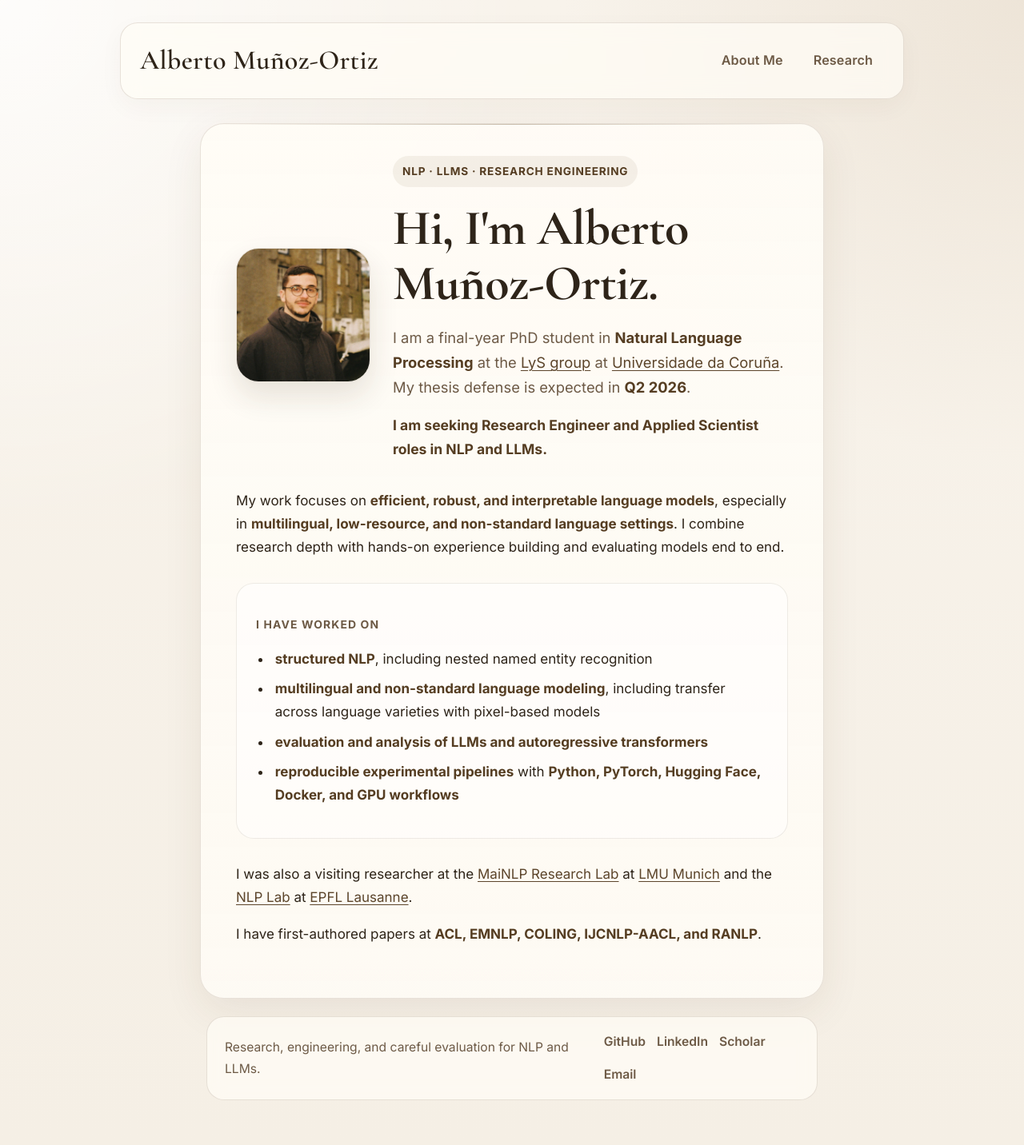
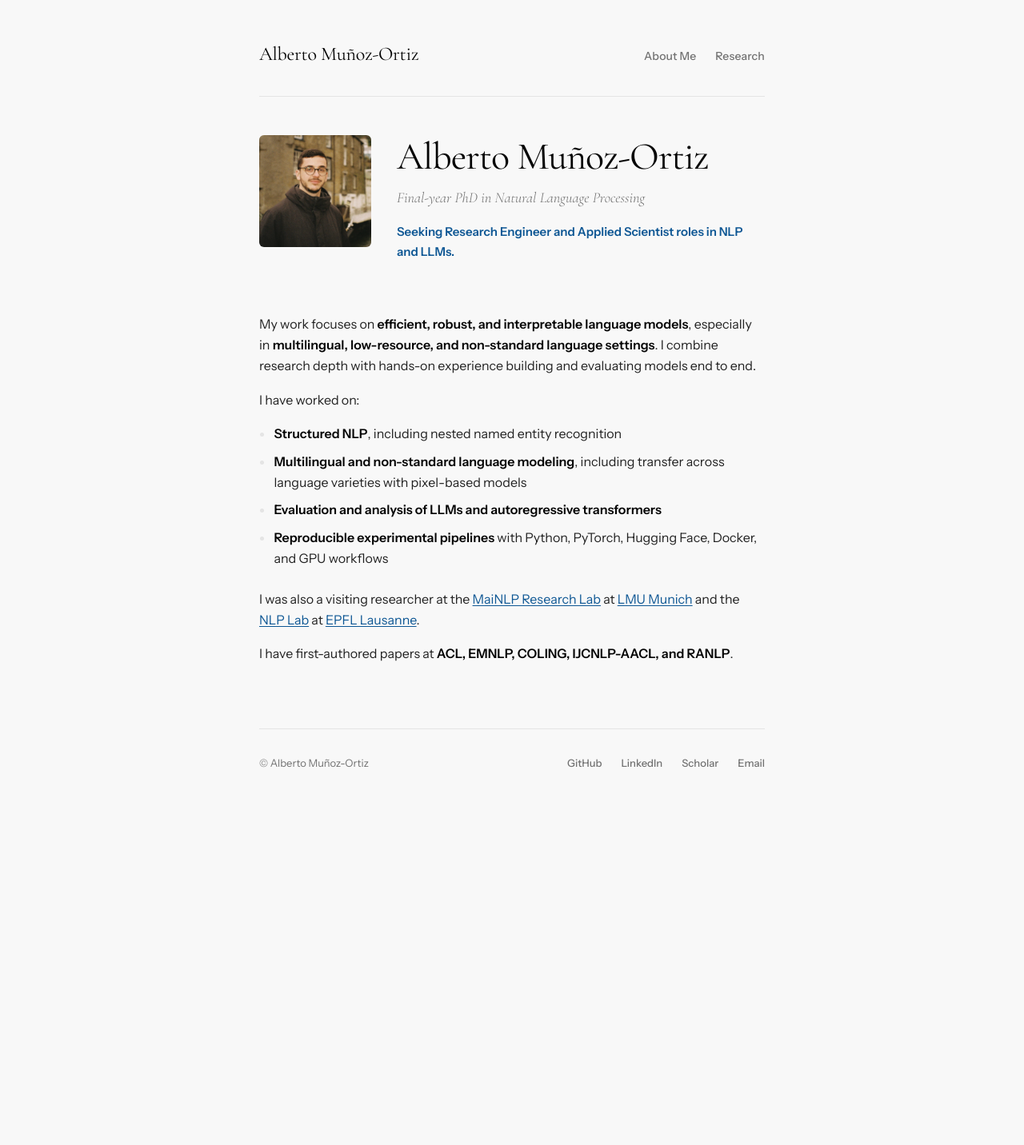
Before and after one commit to amunozo/amunozo.github.io, a Jekyll site: the page built from index.md, in a window 1280 px wide. Shown: the whole page at 80% size. Built offline with Jekyll 4.4.1, drawn with Linux system fonts in a browser that asks for light colours; after the commit the page ends 1045 px from its top, so only the background shows below that.

Commit message:
Redesign: clean typography, flat layout, impeccable-style principles

```diff
--- a/_includes/footer.html
+++ b/_includes/footer.html
@@ -1,11 +1,9 @@
 <footer class="site-footer">
-  <div class="footer-inner">
-    <p class="footer-note">Research, engineering, and careful evaluation for NLP and LLMs.</p>
-    <div class="footer-links">
-      <a href="https://github.com/amunozo" target="_blank" rel="noopener noreferrer">GitHub</a>
-      <a href="https://linkedin.com/in/alberto-munoz-ortiz-683470106" target="_blank" rel="noopener noreferrer">LinkedIn</a>
-      <a href="https://scholar.google.com/citations?user=sS5dz4QAAAAJ&hl" target="_blank" rel="noopener noreferrer">Scholar</a>
-      <a href="mailto:alberto.munoz.ortiz@proton.me">Email</a>
-    </div>
+  <p class="footer-note">&copy; Alberto Muñoz-Ortiz</p>
+  <div class="footer-links">
+    <a href="https://github.com/amunozo" target="_blank" rel="noopener noreferrer">GitHub</a>
+    <a href="https://linkedin.com/in/alberto-munoz-ortiz-683470106" target="_blank" rel="noopener noreferrer">LinkedIn</a>
+    <a href="https://scholar.google.com/citations?user=sS5dz4QAAAAJ&hl" target="_blank" rel="noopener noreferrer">Scholar</a>
+    <a href="mailto:alberto.munoz.ortiz@proton.me">Email</a>
   </div>
 </footer>
--- a/_includes/header.html
+++ b/_includes/header.html
@@ -1,5 +1,4 @@
 <header class="site-header">
-  <div class="site-header-inner">
   <a href="{{ '/' | relative_url }}" class="site-brand">Alberto Muñoz-Ortiz</a>
   <nav class="site-nav" aria-label="Primary">
     <ul>
@@ -8,5 +7,4 @@
       {% endfor %}
     </ul>
   </nav>
-  </div>
 </header>
--- a/_layouts/default.html
+++ b/_layouts/default.html
@@ -8,7 +8,7 @@
   <meta name="description" content="{{ page.description | default: site.description }}">
   <link rel="preconnect" href="https://fonts.googleapis.com">
   <link rel="preconnect" href="https://fonts.gstatic.com" crossorigin>
-  <link href="https://fonts.googleapis.com/css2?family=Cormorant+Garamond:wght@500;600;700&family=Inter:wght@400;500;600;700&display=swap" rel="stylesheet">
+  <link href="https://fonts.googleapis.com/css2?family=Cormorant+Garamond:ital,wght@0,300;0,400;0,600;1,300;1,400&family=Instrument+Sans:wght@400;500;600&family=Space+Grotesk:wght@400;500;600&display=swap" rel="stylesheet">
   <link rel="stylesheet" href="{{ '/assets/css/style.css' | relative_url }}">
 
   <!-- Google Analytics 4 (GA4) -->
@@ -24,9 +24,9 @@
 <body>
   <div class="site-shell">
     {% include header.html %}
-    <main class="page-content">
+    <div class="page-content">
       {{ content }}
-    </main>
+    </div>
     {% include footer.html %}
   </div>
 </body>
--- a/assets/css/style.css
+++ b/assets/css/style.css
@@ -1,346 +1,299 @@
+@import url('https://fonts.googleapis.com/css2?family=Cormorant+Garamond:ital,wght@0,300;0,400;0,600;1,300;1,400&family=Instrument+Sans:wght@400;500;600&family=Space+Grotesk:wght@400;500;600&display=swap');
+
+/* ── Tokens ─────────────────────────────────────────── */
 :root {
-  --bg: #f5efe5;
-  --bg-accent: #efe5d6;
-  --surface: rgba(255, 252, 246, 0.82);
-  --surface-strong: rgba(255, 252, 246, 0.92);
-  --border: rgba(92, 69, 43, 0.14);
-  --text: #2e2419;
-  --muted: #6d5a46;
-  --accent: #735736;
-  --accent-strong: #553d22;
-  --link: #5c452b;
-  --link-hover: #2e2419;
-  --shadow: 0 16px 50px rgba(71, 50, 27, 0.08);
-  --radius: 24px;
-  --content-width: 780px;
+  --font-display: "Cormorant Garamond", Georgia, serif;
+  --font-body: "Instrument Sans", system-ui, sans-serif;
+  --font-mono: "Space Grotesk", monospace;
+
+  --color-ink: oklch(10% 0 0);
+  --color-text: oklch(10% 0 0);
+  --color-charcoal: oklch(25% 0 0);
+  --color-ash: oklch(55% 0 0);
+  --color-mist: oklch(92% 0 0);
+  --color-cream: oklch(96% .005 350);
+  --color-paper: oklch(98% 0 0);
+  --color-accent: oklch(45% .12 250);
+  --color-accent-hover: oklch(38% .12 250);
+
+  --spacing-xs: 8px;
+  --spacing-sm: 16px;
+  --spacing-md: 24px;
+  --spacing-lg: 32px;
+  --spacing-xl: 48px;
+  --spacing-2xl: 80px;
+
+  --width-content: 680px;
+
+  --ease-out: cubic-bezier(.16, 1, .3, 1);
+  --duration-fast: .15s;
 }
 
-* {
-  box-sizing: border-box;
-}
+/* ── Reset ──────────────────────────────────────────── */
+*, *::before, *::after { box-sizing: border-box; }
+* { margin: 0; }
+img, picture, svg { display: block; max-width: 100%; }
 
+/* ── Global ─────────────────────────────────────────── */
 html {
-  font-size: 17px;
-  scroll-behavior: smooth;
+  -webkit-font-smoothing: antialiased;
+  -moz-osx-font-smoothing: grayscale;
+  text-rendering: optimizeLegibility;
 }
 
 body {
-  margin: 0;
-  font-family: "Inter", "Instrument Sans", system-ui, -apple-system, BlinkMacSystemFont, "Segoe UI", sans-serif;
-  color: var(--text);
-  line-height: 1.7;
-  background:
-    radial-gradient(circle at top left, rgba(255, 255, 255, 0.8), transparent 34%),
-    radial-gradient(circle at top right, rgba(210, 191, 166, 0.28), transparent 30%),
-    linear-gradient(180deg, #f8f3eb 0%, var(--bg) 100%);
+  font-family: var(--font-body);
+  font-size: 16px;
+  line-height: 1.65;
+  color: var(--color-text);
+  background: var(--color-paper);
+  min-height: 100vh;
+  min-height: 100dvh;
 }
 
-body::before {
-  content: "";
-  position: fixed;
-  inset: 0;
-  pointer-events: none;
-  opacity: 0.18;
-  background-image:
-    linear-gradient(rgba(110, 84, 58, 0.025) 1px, transparent 1px),
-    linear-gradient(90deg, rgba(110, 84, 58, 0.025) 1px, transparent 1px);
-  background-size: 24px 24px;
-  mask-image: linear-gradient(to bottom, rgba(0, 0, 0, 0.55), transparent 88%);
+::selection {
+  background: oklch(45% .12 250 / .18);
+  color: var(--color-ink);
 }
 
-img {
-  max-width: 100%;
-  display: block;
+/* ── Typography ─────────────────────────────────────── */
+h1, h2, h3, h4 {
+  font-family: var(--font-display);
+  font-weight: 400;
+  letter-spacing: -.02em;
+  color: var(--color-ink);
+  line-height: 1.15;
 }
 
-.site-shell {
-  width: min(100% - 32px, 980px);
-  margin: 0 auto;
-  padding: 28px 0 56px;
-  position: relative;
+h1 { font-size: clamp(2.2rem, 4.5vw, 3rem); }
+h2 { font-size: 1.75rem; }
+h3 { font-size: 1.4rem; }
+h4 { font-size: 1.15rem; }
+
+a {
+  color: var(--color-accent);
+  text-decoration: underline;
+  text-decoration-thickness: 1px;
+  text-underline-offset: 2px;
+  transition: color var(--duration-fast) var(--ease-out);
 }
 
-.site-header {
-  margin-bottom: 30px;
+a:hover {
+  color: var(--color-accent-hover);
+  text-decoration-thickness: 2px;
 }
 
-.site-header-inner {
+strong {
+  color: var(--color-ink);
+  font-weight: 600;
+}
+
+/* ── Layout ─────────────────────────────────────────── */
+.site-shell {
+  max-width: var(--width-content);
+  margin: 0 auto;
+  padding: var(--spacing-xl) var(--spacing-md) var(--spacing-2xl);
+}
+
+/* ── Header ─────────────────────────────────────────── */
+.site-header {
   display: flex;
-  align-items: center;
   justify-content: space-between;
-  gap: 24px;
-  padding: 18px 24px;
-  border: 1px solid var(--border);
-  background: rgba(255, 252, 246, 0.72);
-  backdrop-filter: blur(12px);
-  border-radius: 22px;
-  box-shadow: 0 10px 30px rgba(71, 50, 27, 0.04);
+  align-items: baseline;
+  padding-bottom: var(--spacing-lg);
+  margin-bottom: var(--spacing-xl);
+  border-bottom: 1px solid var(--color-mist);
 }
 
 .site-brand {
-  font-family: "Cormorant Garamond", Georgia, serif;
-  font-size: 2rem;
-  font-weight: 600;
-  letter-spacing: 0.01em;
-  color: var(--text);
+  font-family: var(--font-display);
+  font-size: 1.5rem;
+  font-weight: 400;
+  letter-spacing: -.01em;
+  color: var(--color-ink);
   text-decoration: none;
 }
 
 .site-brand:hover {
-  color: var(--accent-strong);
+  color: var(--color-accent);
 }
 
 .site-nav ul {
   list-style: none;
   display: flex;
-  align-items: center;
-  gap: 10px;
-  margin: 0;
+  gap: var(--spacing-md);
   padding: 0;
 }
 
 .site-nav a {
-  color: var(--muted);
+  color: var(--color-ash);
   text-decoration: none;
-  font-size: 0.95rem;
-  font-weight: 600;
-  letter-spacing: 0.01em;
-  padding: 10px 14px;
-  border-radius: 999px;
-  transition: background-color 0.2s ease, color 0.2s ease, transform 0.2s ease;
+  font-size: .875rem;
+  font-weight: 500;
+  letter-spacing: .01em;
+  transition: color var(--duration-fast) var(--ease-out);
 }
 
-.site-nav a:hover,
-.site-nav a:focus-visible {
-  color: var(--accent-strong);
-  background: rgba(115, 87, 54, 0.08);
-  transform: translateY(-1px);
+.site-nav a:hover {
+  color: var(--color-ink);
 }
 
-.page-content {
-  max-width: var(--content-width);
-  margin: 0 auto;
-  padding: 40px 44px 48px;
-  background: linear-gradient(180deg, var(--surface-strong) 0%, var(--surface) 100%);
-  border: 1px solid var(--border);
-  border-radius: 30px;
-  box-shadow: var(--shadow);
-  position: relative;
-  overflow: hidden;
-}
-
-.page-content::before {
-  content: "";
-  position: absolute;
-  inset: 0 0 auto;
-  height: 1px;
-  background: linear-gradient(90deg, transparent, rgba(115, 87, 54, 0.4), transparent);
-}
-
+/* ── Homepage hero ──────────────────────────────────── */
 .home-hero {
   display: grid;
-  grid-template-columns: 168px 1fr;
-  gap: 28px;
-  align-items: center;
-  margin-bottom: 18px;
+  grid-template-columns: 140px 1fr;
+  gap: var(--spacing-lg);
+  align-items: start;
+  margin-bottom: var(--spacing-xl);
 }
 
 .home-portrait {
-  width: 168px;
-  aspect-ratio: 1 / 1;
+  width: 140px;
+  aspect-ratio: 1;
   object-fit: cover;
-  border-radius: 28px;
-  border: 1px solid rgba(92, 69, 43, 0.14);
-  box-shadow: 0 18px 36px rgba(61, 41, 20, 0.12);
+  border-radius: 6px;
+  filter: grayscale(15%);
 }
 
-.home-hero-copy > *:first-child {
-  margin-top: 0;
+.home-intro h1 {
+  margin-bottom: var(--spacing-xs);
 }
 
-.kicker {
-  display: inline-flex;
-  align-items: center;
-  gap: 8px;
-  margin: 0 0 14px;
-  padding: 8px 12px;
-  border-radius: 999px;
-  background: rgba(115, 87, 54, 0.08);
-  color: var(--accent-strong);
-  font-size: 0.8rem;
-  font-weight: 700;
-  letter-spacing: 0.06em;
-  text-transform: uppercase;
+.home-intro .subtitle {
+  font-family: var(--font-display);
+  font-size: 1.15rem;
+  font-style: italic;
+  color: var(--color-ash);
+  margin-bottom: var(--spacing-sm);
+  font-weight: 300;
 }
 
-.page-content h1,
-.page-content h2,
-.page-content h3,
-.page-content h4 {
-  font-family: "Cormorant Garamond", Georgia, serif;
-  color: var(--text);
-  line-height: 1.12;
-  letter-spacing: -0.01em;
-  margin: 2.3rem 0 0.85rem;
+.home-intro .seeking {
+  color: var(--color-accent);
+  font-weight: 600;
+  font-size: .9375rem;
 }
 
-.page-content h1 {
-  font-size: clamp(2.45rem, 5vw, 3.65rem);
-  margin: 0 0 0.6rem;
+/* ── Page content ───────────────────────────────────── */
+.page-content p {
+  margin-bottom: var(--spacing-sm);
+  color: var(--color-charcoal);
 }
 
-.page-content h2 {
-  font-size: 2.15rem;
+.page-content ul {
+  margin: var(--spacing-sm) 0 var(--spacing-md);
+  padding-left: 1.15em;
+}
+
+.page-content li {
+  margin-bottom: var(--spacing-xs);
+  color: var(--color-charcoal);
+}
+
+.page-content li::marker {
+  color: var(--color-mist);
+}
+
+/* ── Section dividers ───────────────────────────────── */
+.section-rule {
+  border: none;
+  border-top: 1px solid var(--color-mist);
+  margin: var(--spacing-xl) 0;
+}
+
+/* ── Research page ──────────────────────────────────── */
+.page-content .research-intro {
+  color: var(--color-charcoal);
+  margin-bottom: var(--spacing-xl);
+  max-width: 55ch;
+  font-size: 1.05rem;
+  line-height: 1.7;
 }
 
 .page-content h3 {
-  font-size: 1.9rem;
+  margin-top: var(--spacing-xl);
+  margin-bottom: var(--spacing-sm);
 }
 
 .page-content h4 {
-  font-size: 1.45rem;
+  margin-top: var(--spacing-lg);
+  margin-bottom: var(--spacing-sm);
+  color: var(--color-ash);
+  font-style: italic;
 }
 
-.page-content p,
-.page-content ul,
-.page-content ol {
-  margin: 1rem 0;
+.page-content .pub-list {
+  list-style: none;
+  padding-left: 0;
 }
 
-.lede {
-  font-size: 1.08rem;
-  color: var(--muted);
-  margin-top: 0;
+.page-content .pub-list li {
+  padding: var(--spacing-sm) 0;
+  border-bottom: 1px solid var(--color-mist);
+  line-height: 1.55;
+  font-size: .9375rem;
 }
 
-.role-line {
-  margin: 0.8rem 0 0;
-  font-size: 1.03rem;
-  color: var(--accent-strong);
+.page-content .pub-list li:last-child {
+  border-bottom: none;
 }
 
-.focus-block {
-  margin: 1.8rem 0;
-  padding: 22px 24px;
-  border: 1px solid rgba(92, 69, 43, 0.1);
-  border-radius: 22px;
-  background: rgba(255, 255, 255, 0.5);
-}
-
-.focus-label {
-  margin: 0 0 10px;
-  font-size: 0.82rem;
-  font-weight: 700;
-  letter-spacing: 0.08em;
-  text-transform: uppercase;
-  color: var(--muted);
-}
-
-.page-content ul {
-  padding-left: 1.2rem;
-}
-
-.page-content li {
-  margin: 0.5rem 0;
-  padding-left: 0.2rem;
-}
-
-.page-content strong {
-  color: var(--accent-strong);
-}
-
-.page-content a {
-  color: var(--link);
-  text-decoration: underline;
-  text-decoration-thickness: 1px;
-  text-underline-offset: 0.18em;
-}
-
-.page-content a:hover,
-.page-content a:focus-visible {
-  color: var(--link-hover);
-}
-
-.page-content blockquote {
-  margin: 1.4rem 0;
-  padding: 0.2rem 0 0.2rem 1rem;
-  border-left: 2px solid rgba(92, 69, 43, 0.22);
-  color: var(--muted);
-}
-
+/* ── Footer ─────────────────────────────────────────── */
 .site-footer {
-  max-width: var(--content-width);
-  margin: 22px auto 0;
-  padding: 0 8px;
-}
-
-.footer-inner {
+  margin-top: var(--spacing-2xl);
+  padding-top: var(--spacing-lg);
+  border-top: 1px solid var(--color-mist);
   display: flex;
   justify-content: space-between;
-  align-items: center;
-  gap: 18px;
-  padding: 18px 22px;
-  border-radius: 22px;
-  background: rgba(255, 252, 246, 0.74);
-  border: 1px solid var(--border);
-  backdrop-filter: blur(10px);
+  align-items: baseline;
+  flex-wrap: wrap;
+  gap: var(--spacing-sm);
 }
 
 .footer-note {
-  margin: 0;
-  color: var(--muted);
-  font-size: 0.92rem;
+  color: var(--color-ash);
+  font-size: .8125rem;
 }
 
 .footer-links {
   display: flex;
-  flex-wrap: wrap;
-  gap: 14px;
+  gap: var(--spacing-md);
 }
 
 .footer-links a {
-  color: var(--muted);
+  color: var(--color-ash);
   text-decoration: none;
-  font-size: 0.92rem;
-  font-weight: 600;
+  font-size: .8125rem;
+  font-weight: 500;
+  transition: color var(--duration-fast) var(--ease-out);
 }
 
-.footer-links a:hover,
-.footer-links a:focus-visible {
-  color: var(--accent-strong);
+.footer-links a:hover {
+  color: var(--color-ink);
 }
 
-@media (max-width: 760px) {
-  html {
-    font-size: 16px;
+/* ── Responsive ─────────────────────────────────────── */
+@media (max-width: 600px) {
+  .site-shell {
+    padding: var(--spacing-lg) var(--spacing-sm) var(--spacing-xl);
   }
 
-  .site-shell {
-    width: min(100% - 18px, 980px);
-    padding-top: 14px;
-  }
-
-  .site-header-inner,
-  .footer-inner {
+  .site-header {
     flex-direction: column;
+    gap: var(--spacing-sm);
     align-items: flex-start;
-  }
-
-  .site-brand {
-    font-size: 1.8rem;
-  }
-
-  .page-content {
-    padding: 28px 22px 34px;
-    border-radius: 24px;
   }
 
   .home-hero {
     grid-template-columns: 1fr;
-    gap: 18px;
+    gap: var(--spacing-md);
   }
 
   .home-portrait {
-    width: 148px;
+    width: 120px;
+  }
+
+  .site-footer {
+    flex-direction: column;
   }
 }
--- a/index.md
+++ b/index.md
@@ -5,28 +5,23 @@ permalink: /
 ---
 
 <div class="home-hero">
-  <img src="./image.png" alt="Portrait of Alberto Muñoz-Ortiz" class="home-portrait" />
-
-  <div class="home-hero-copy">
-    <p class="kicker">NLP · LLMs · Research Engineering</p>
-    <h1>Hi, I'm Alberto Muñoz-Ortiz.</h1>
-    <p class="lede">I am a final-year PhD student in <strong>Natural Language Processing</strong> at the <a href="https://www.grupolys.org/">LyS group</a> at <a href="https://www.udc.es/">Universidade da Coruña</a>. My thesis defense is expected in <strong>Q2 2026</strong>.</p>
-    <p class="role-line"><strong>I am seeking Research Engineer and Applied Scientist roles in NLP and LLMs.</strong></p>
+  <img src="./image.png" alt="Alberto Muñoz-Ortiz" class="home-portrait" />
+  <div class="home-intro">
+    <h1>Alberto Muñoz-Ortiz</h1>
+    <p class="subtitle">Final-year PhD in Natural Language Processing</p>
+    <p class="seeking">Seeking Research Engineer and Applied Scientist roles in NLP and LLMs.</p>
   </div>
 </div>
 
-<p>My work focuses on <strong>efficient, robust, and interpretable language models</strong>, especially in <strong>multilingual, low-resource, and non-standard language settings</strong>. I combine research depth with hands-on experience building and evaluating models end to end.</p>
+My work focuses on **efficient, robust, and interpretable language models**, especially in **multilingual, low-resource, and non-standard language settings**. I combine research depth with hands-on experience building and evaluating models end to end.
 
-<div class="focus-block">
-  <p class="focus-label">I have worked on</p>
-  <ul>
-    <li><strong>structured NLP</strong>, including nested named entity recognition</li>
-    <li><strong>multilingual and non-standard language modeling</strong>, including transfer across language varieties with pixel-based models</li>
-    <li><strong>evaluation and analysis of LLMs and autoregressive transformers</strong></li>
-    <li><strong>reproducible experimental pipelines</strong> with <strong>Python, PyTorch, Hugging Face, Docker, and GPU workflows</strong></li>
-  </ul>
-</div>
+I have worked on:
 
-<p>I was also a visiting researcher at the <a href="https://mainlp.github.io/">MaiNLP Research Lab</a> at <a href="https://www.lmu.de/en/">LMU Munich</a> and the <a href="https://nlp.epfl.ch/">NLP Lab</a> at <a href="https://www.epfl.ch/schools/ic/">EPFL Lausanne</a>.</p>
+- **Structured NLP**, including nested named entity recognition
+- **Multilingual and non-standard language modeling**, including transfer across language varieties with pixel-based models
+- **Evaluation and analysis of LLMs and autoregressive transformers**
+- **Reproducible experimental pipelines** with Python, PyTorch, Hugging Face, Docker, and GPU workflows
 
-<p>I have first-authored papers at <strong>ACL, EMNLP, COLING, IJCNLP-AACL, and RANLP</strong>.</p>
+I was also a visiting researcher at the [MaiNLP Research Lab](https://mainlp.github.io/) at [LMU Munich](https://www.lmu.de/en/) and the [NLP Lab](https://nlp.epfl.ch/) at [EPFL Lausanne](https://www.epfl.ch/schools/ic/).
+
+I have first-authored papers at **ACL, EMNLP, COLING, IJCNLP-AACL, and RANLP**.
```
Also changed, not shown: research.md (+13 -11 lines). Lines whose indentation alone changed are shown as unchanged.
